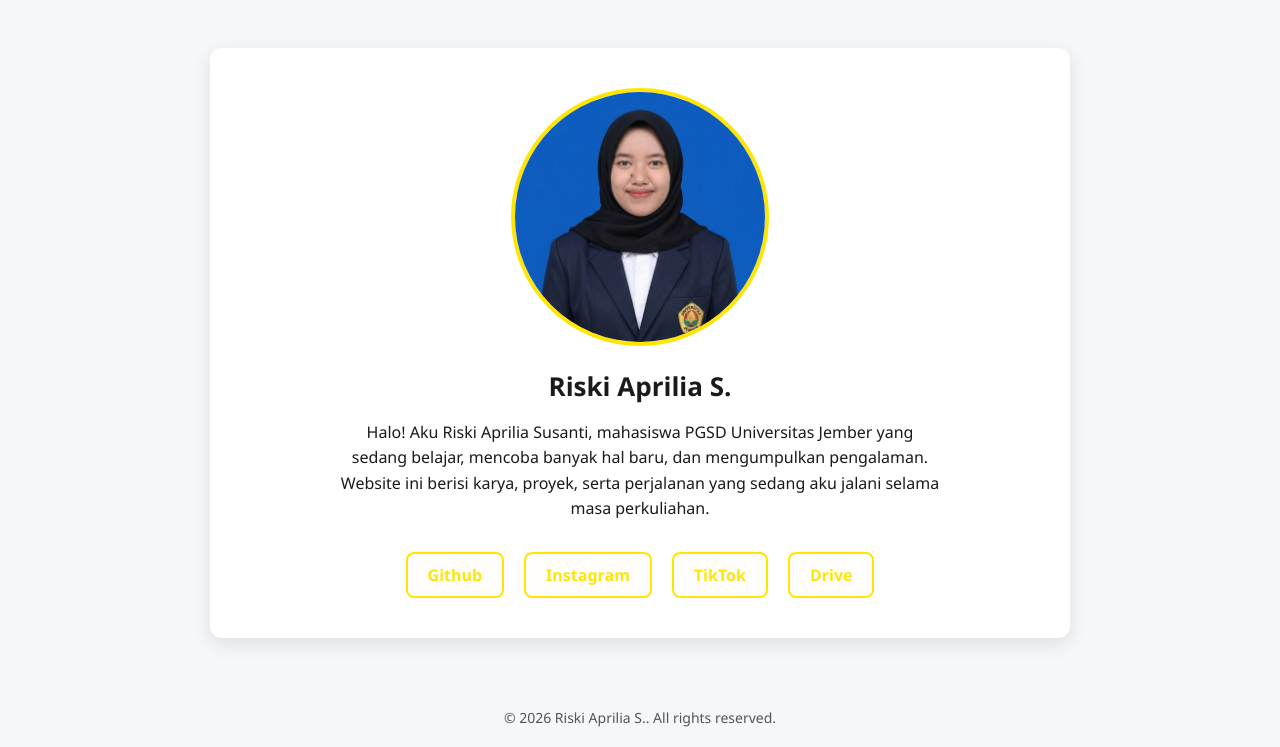
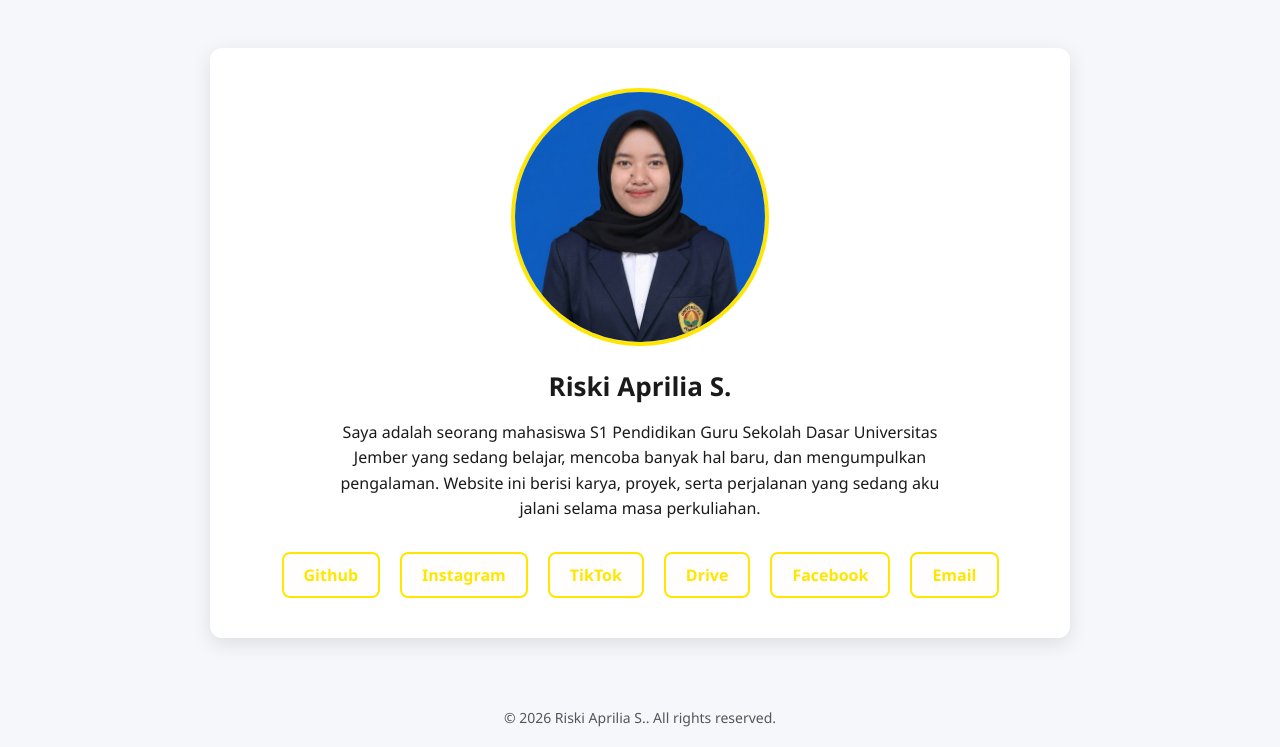
Before and after one commit to Riskiaps14/Riskiaps14.github.io, a plain HTML site: page index.html in a window 1280 px wide. Shown: the part 75-822 px from the top of the page. Drawn offline with Linux system fonts and the light colour scheme.

Commit message:
Add files via upload

```diff
--- a/index.html
+++ b/index.html
@@ -163,7 +163,7 @@
 
       <h2>Riski Aprilia S.</h2>
       <p class="bio">
-        Halo! Aku Riski Aprilia Susanti, mahasiswa PGSD Universitas Jember yang sedang belajar, mencoba banyak hal baru, dan mengumpulkan pengalaman. Website ini berisi karya, proyek, serta perjalanan yang sedang aku jalani selama masa perkuliahan.
+        Saya adalah seorang mahasiswa S1 Pendidikan Guru Sekolah Dasar Universitas Jember yang sedang belajar, mencoba banyak hal baru, dan mengumpulkan pengalaman. Website ini berisi karya, proyek, serta perjalanan yang sedang aku jalani selama masa perkuliahan.
       </p>
 
       <div class="social-links">
@@ -171,6 +171,8 @@
         <a href="https://www.instagram.com/rriski.a?igsh=eXBldGZxcHRtZW53" target="_blank">Instagram</a>
         <a href="https://www.tiktok.com/@mieayammenakq?_r=1&_t=ZS-96s1u835tJK" target="_blank">TikTok</a>
         <a href="https://drive.google.com/drive/folders/1LY-pKEncrEQ2BkCMvl0x1Zw0k9RhzVxN?usp=sharing" target="_blank">Drive</a>
+        <a href="https://www.facebook.com/share/1GXhLkDyYj/" target="_blank">Facebook</a>
+        <a href="mailto:riskiapriliasss@gmail.com" target="_blank">Email</a>
       </div>
     </div>
 
```
